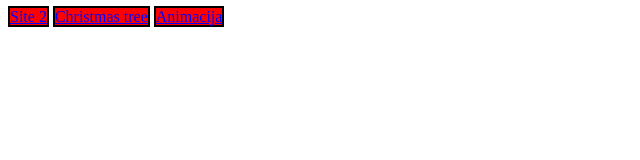
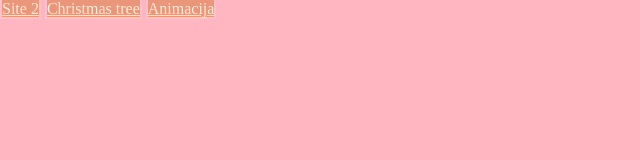
Before and after one commit to Miljana3010/domaci-zadaci, a plain HTML site: page index.html in a window 1280 px wide. Shown: the whole page, without its empty margins (0-640 px from the left). Drawn offline with Linux system fonts and the light colour scheme.

Commit message:
Update main.css

```diff
--- a/main.css
+++ b/main.css
@@ -1,7 +1,20 @@
+*{
+    padding:0;
+    margin:0;
+    border-sizing: border-box;
+}
+body{
+    background-color:lightpink;
+    height:100vh;
+    width:100%;
+}
+
+
+
 a{
-    border: solid black 2px;
-    width: 800px;
-    height: 600px;
-    background-color: red;
-    color:blue;
+    border: solid pink 2px;
+    width: 1800px;
+    height: 1600px;
+    background-color: #E9967A;
+    color: #FAEBD7;
 }
```
